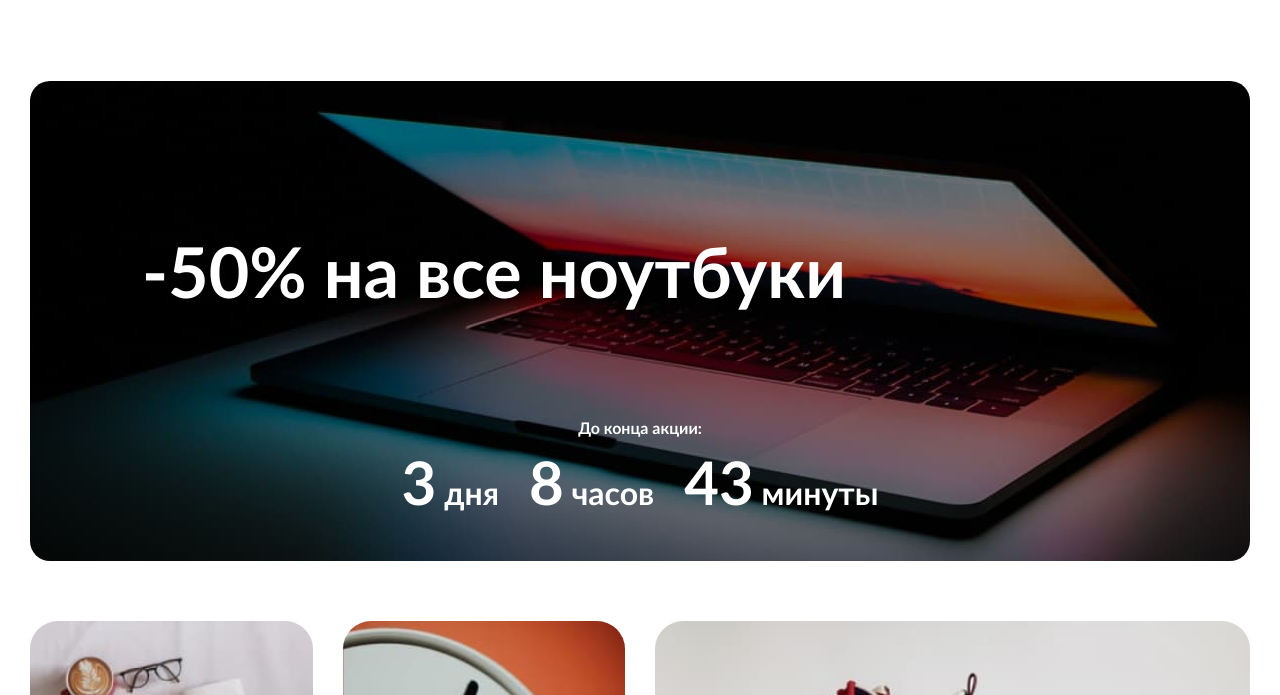
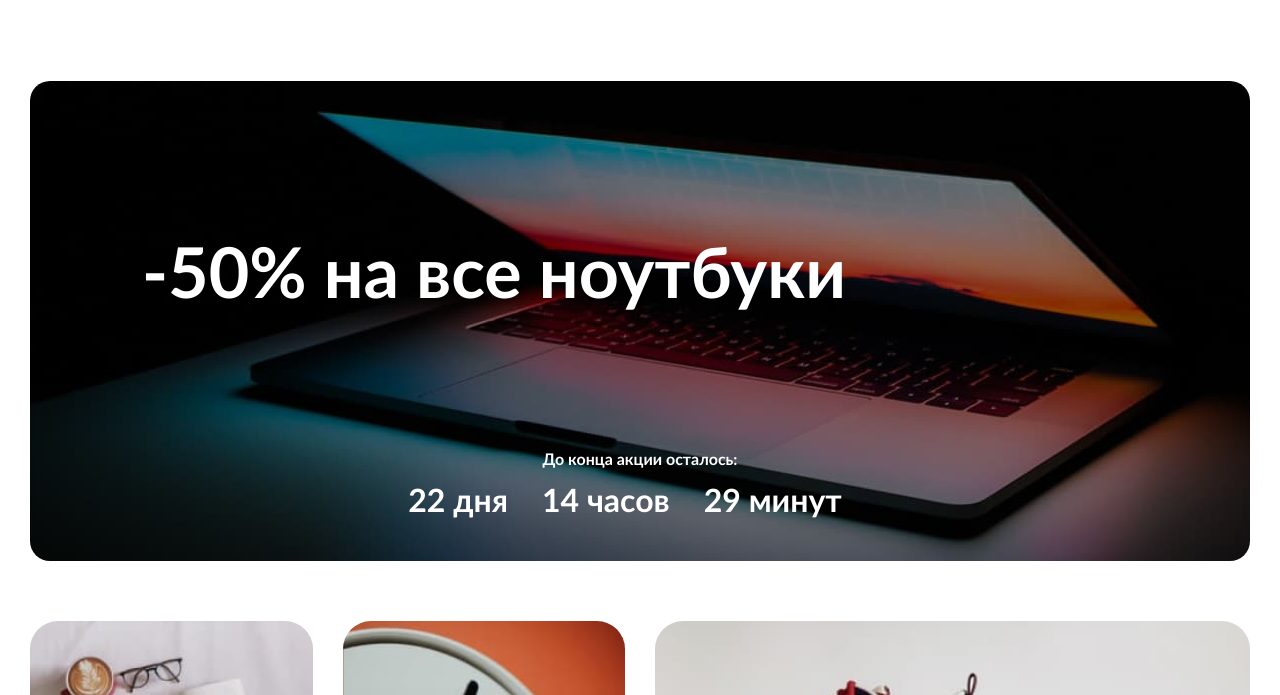
Before and after one commit to evgari/shop-online, a plain HTML site: page index.html in a window 1280 px wide. Shown: the part 93-788 px from the top of the page. Drawn offline with Linux system fonts and the light colour scheme.

Commit message:
rdy lessin

```diff
--- a/css/banner.css
+++ b/css/banner.css
@@ -24,24 +24,26 @@
 }
 
 .timer {
-  display: flex;
-  flex-direction: column;
-  align-items: center;
-  gap: 5px;
+
+}
+
+.timer__title {
+  margin-bottom: 10px;
   font-size: 16px;
   font-weight: 700;
   line-height: 21px;
-}
-
-.timer__list {
-  display: flex;
-  gap: 30px;
+  text-align: center;
 }
 
 .timer__item {
+  display: inline-block;
   font-size: 32px;
   font-weight: 700;
   line-height: 42px;
+}
+
+.timer__item:not(:last-child) {
+  margin-right: 30px;
 }
 
 .banner__item-count {
--- a/index.html
+++ b/index.html
@@ -9,6 +9,8 @@
   <link rel="preload" href="fonts/lato-regular.woff2" as="font" type="font/woff2" crossorigin>
   <link rel="preload" href="fonts/lato-bold.woff2" as="font" type="font/woff2" crossorigin>
   <link rel="stylesheet" href="css/style.css">
+
+  <script defer src="js/timer.js"></script>
 </head>
 <body>
   <header class="header">
@@ -67,23 +69,7 @@
     <div class="container">
       <div class="banner__content">
         <p class="banner__promotion">-50% на все ноутбуки</p>
-        <div class="banner__timer timer">
-          До конца акции:
-          <ul class="timer__list list-reset">
-            <li class="timer__item">
-              <span class="banner__item-count">3</span>
-              дня
-            </li>
-            <li class="timer__item">
-              <span class="banner__item-count">8</span>
-              часов
-            </li>
-            <li class="timer__item">
-              <span class="banner__item-count">43</span>
-              минуты
-            </li>
-          </ul>
-        </div>
+        <div class="banner__timer timer" data-timer-deadline="2023/01/01 00:00"></div>
       </div>
     </div>
   </div>
--- /dev/null
+++ b/js/timer.js
@@ -0,0 +1,103 @@
+'use strict';
+
+const timerField = document.querySelector('[data-timer-deadline]');
+const deadline = timerField.dataset.timerDeadline;
+
+const createTimer = () => {
+  const timerHTML = `
+    <p class="timer__title">До конца акции осталось:</p>
+    <p class="timer__item timer__item_days">
+      <span class="timer__count timer__count_days"></span>
+      <span class="timer__units timer__units_days"></span>
+    </p>
+    <p class="timer__item timer__item_hours">
+      <span class="timer__count timer__count_hours"></span>
+      <span class="timer__units timer__units_hours"></span>
+    </p>
+    <p class="timer__item timer__item_minutes">
+      <span class="timer__count timer__count_minutes"></span>
+      <span class="timer__units timer__units_minutes"></span>
+    </p>
+    <p class="timer__item timer__item_seconds">
+      <span class="timer__count timer__count_seconds"></span>
+      <span class="timer__units timer__units_seconds"></span>
+    </p>
+  `;
+
+  timerField.innerHTML = timerHTML;
+};
+
+const timer = deadline => {
+  const timerCountDays = document.querySelector('.timer__count_days');
+  const timerCountHours = document.querySelector('.timer__count_hours');
+  const timerCountMinutes = document.querySelector('.timer__count_minutes');
+  const timerCountSeconds = document.querySelector('.timer__count_seconds');
+
+  const timerTextDays = document.querySelector('.timer__units_days');
+  const timerTextHours = document.querySelector('.timer__units_hours');
+  const timerTextMinutes = document.querySelector('.timer__units_minutes');
+  const timerTextSeconds = document.querySelector('.timer__units_seconds');
+
+  const timerBlockDays = document.querySelector('.timer__item_days');
+  const timerBlockSeconds = document.querySelector('.timer__item_seconds');
+  timerBlockSeconds.style.display = 'none';
+
+  const getTimeRemaining = () => {
+    const dateStop = new Date(deadline).getTime();
+    const dateNow = Date.now();
+    const timeRemainig = dateStop - dateNow;
+
+    const seconds = Math.floor(timeRemainig / 1000) % 60;
+    const minutes = Math.floor(timeRemainig / 1000 / 60) % 60;
+    const hours = Math.floor(timeRemainig / 1000 / 60 / 60) % 24;
+    const days = Math.floor(timeRemainig / 1000 / 60 / 60 / 24);
+
+    return {timeRemainig, seconds, minutes, hours, days};
+  };
+
+  const declOfNum = (number, titles) => {
+    const cases = [2, 0, 1, 1, 1, 2];
+    return titles[(number % 100 > 4 && number % 100 < 20) ?
+       2 : cases[(number % 10 < 5) ? number % 10 : 5]];
+  };
+
+  const start = () => {
+    const {timeRemainig, seconds, minutes, hours, days} = getTimeRemaining();
+
+    timerCountDays.textContent = days;
+    timerCountHours.textContent = hours < 10 ?
+     '0' + hours : hours;
+    timerCountMinutes.textContent = minutes < 10 ?
+     '0' + minutes : minutes;
+    timerCountSeconds.textContent = seconds < 10 ?
+     '0' + seconds : seconds;
+
+    timerTextDays.textContent = declOfNum(days,
+        ['день', 'дня', 'дней']);
+    timerTextHours.textContent = declOfNum(hours,
+        ['час', 'часа', 'часов']);
+    timerTextMinutes.textContent = declOfNum(minutes,
+        ['минута', 'минуты', 'минут']);
+    timerTextSeconds.textContent = declOfNum(seconds,
+        ['секунда', 'секунды', 'секунд']);
+
+    const intervalId = setTimeout(start, 1000);
+
+    if (days <= 0) {
+      timerBlockDays.style.display = 'none';
+      timerBlockSeconds.style.display = 'inline-block';
+    }
+
+    if (timeRemainig <= 0) {
+      clearTimeout(intervalId);
+      timerField.innerHTML = '';
+    }
+  };
+
+  start();
+};
+
+if (timerField) {
+  createTimer();
+  timer(deadline);
+}
```
Also changed, not shown: 2 other files.
